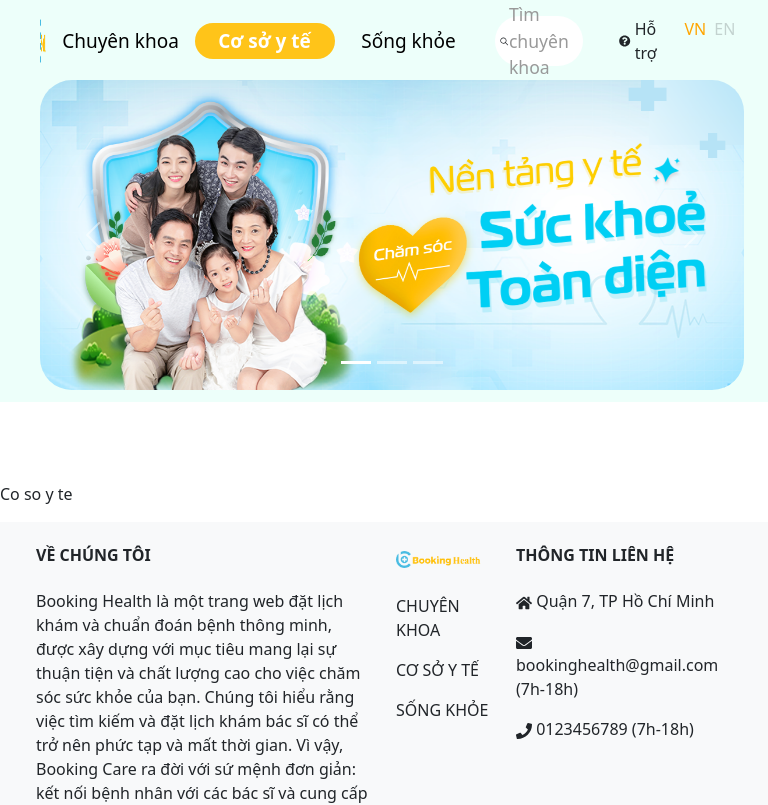
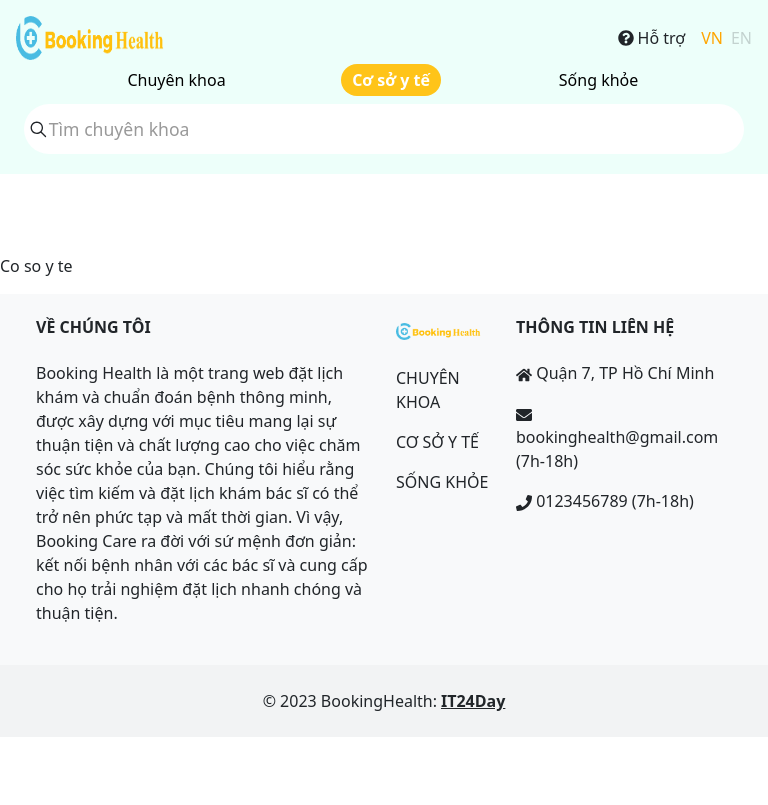
Before and after one commit to Menot123/Booking-Health, a React (Create React App) app in the folder Front-end/: page /co-so-y-te in a window 768 px wide. Shown: the top 805 px of the page. Built offline with nearby package versions, Linux system fonts and the light colour scheme.

Commit message:
Done responsive navigation bar

```diff
--- a/Front-end/src/App.js
+++ b/Front-end/src/App.js
@@ -14,7 +14,8 @@ import { FormattedMessage } from 'react-intl'
 import { useContext, useEffect } from 'react';
 import { useSelector, useDispatch } from 'react-redux'
 import { translate } from './redux/slices/languageSlice'
-
+import { Scrollbars } from 'react-custom-scrollbars';
+import CustomScrollbar from './components/ScrollBarCustom/CustomScrollbar'
 
 
 
@@ -33,7 +34,6 @@ function App() {
     <BrowserRouter>
       <div className='app-container'>
         {url === '/login' ? ' ' : <Nav />}
-
         <Switch>
           <Route path="/login">
             <Login />
@@ -48,10 +48,6 @@ function App() {
             <Sup />
           </Route>
           <Route exact path="/">
-            <FormattedMessage
-              id="homepage.specialty"
-            // defaultMessage={'Find specialty'}
-            />
             <Home />
           </Route>
           <Route exact path="*">
--- a/Front-end/src/components/Home/Home.js
+++ b/Front-end/src/components/Home/Home.js
@@ -9,8 +9,10 @@ const Home = () => {
 
     return (
         <>
-            <div>Home</div>
-            <div>Current language: {language}</div>
+            <div className='container home-container'>
+                <div>Home</div>
+                <div>Current language: {language}</div>
+            </div>
 
         </>
     )
--- a/Front-end/src/components/Home/Home.scss
+++ b/Front-end/src/components/Home/Home.scss
@@ -0,0 +1,3 @@
+.home-container {
+    height: 100vh;
+}
--- a/Front-end/src/components/Navigation/Nav.js
+++ b/Front-end/src/components/Navigation/Nav.js
@@ -35,10 +35,13 @@ const Nav = (props) => {
                         <div className='img-logo' onClick={() => handleClickLogo()}>
                             <img className='logo' alt='logo' src={logo}></img>
                         </div>
-                        <NavLink to="chuyen-khoa"><FormattedMessage id='homepage.specialty' /></NavLink>
-                        <NavLink to="co-so-y-te"><FormattedMessage id='homepage.facilities' /></NavLink>
-                        <NavLink to="song-khoe"><FormattedMessage id='homepage.live-healthy' /></NavLink>
-                        <Search />
+                        <div className='nav-link-items d-flex '>
+                            <NavLink to="chuyen-khoa"><FormattedMessage id='homepage.specialty' /></NavLink>
+                            <NavLink to="co-so-y-te"><FormattedMessage id='homepage.facilities' /></NavLink>
+                            <NavLink to="song-khoe"><FormattedMessage id='homepage.live-healthy' /></NavLink>
+                            <Search className="search-input" />
+                        </div>
+
                         <div className='content-nav-right d-flex'>
                             <div className='help-contact d-flex'>
                                 <FaQuestionCircle /> <span onClick={() => handleClickSupport()}><FormattedMessage id='homepage.support' /></span>
@@ -49,7 +52,7 @@ const Nav = (props) => {
                             </div>
                         </div>
                     </div>
-                    {url === '/ho-tro' ? ' ' :
+                    {/* {url === '/ho-tro' ? ' ' :
                         <>
                             <div className='banner-background'></div>
 
@@ -84,7 +87,7 @@ const Nav = (props) => {
                                 </div>
                             </div>
                         </>
-                    }
+                    } */}
 
 
                 </div>
--- a/Front-end/src/components/Navigation/Nav.scss
+++ b/Front-end/src/components/Navigation/Nav.scss
@@ -85,6 +85,12 @@ body {
 
         }
 
+        .nav-link-items {
+            align-items: center;
+            gap        : 4px;
+
+        }
+
         .banner-background {
             height: 320px;
             width : 100%;
@@ -125,3 +131,84 @@ body {
 .banner-spacing {
     height: 80px;
 }
+
+@media screen and (max-width: 576px) {
+    .nav-container {
+        .nav-items {
+            position      : relative;
+            flex-direction: column;
+            align-items   : unset !important;
+
+            .img-logo {
+                .logo {
+                    width: 168px;
+                }
+            }
+
+            .nav-link-items {
+                display        : flex;
+                justify-content: space-between;
+                flex-wrap      : wrap;
+
+
+                a {
+                    font-size: 16px;
+                    min-width: 100px;
+                }
+
+                .search-input {
+                    width : 100%;
+                    margin: 4px 8px;
+                }
+            }
+
+            .content-nav-right {
+                position: absolute;
+                top     : 10px;
+                right   : 0;
+            }
+        }
+    }
+}
+
+@media screen and (min-width: 577px) and (max-width: 1200px) {
+    .nav-container {
+        margin   : 0 !important;
+        max-width: 100% !important;
+
+        .nav-items {
+            position      : relative;
+            flex-direction: column;
+            align-items   : unset !important;
+
+            .img-logo {
+                .logo {
+                    width: 168px;
+                }
+            }
+
+            .nav-link-items {
+                display        : flex;
+                justify-content: space-evenly;
+                flex-wrap      : wrap;
+
+
+                a {
+                    font-size: 16px;
+                    min-width: 100px;
+                }
+
+                .search-input {
+                    width : 100%;
+                    margin: 4px 8px;
+                }
+            }
+
+            .content-nav-right {
+                position: absolute;
+                top     : 10px;
+                right   : 0;
+            }
+        }
+    }
+}
```
Also changed, not shown: Front-end/package.json (line endings or trailing spaces), 1 other file (tests, documents, lock files or other folders).
